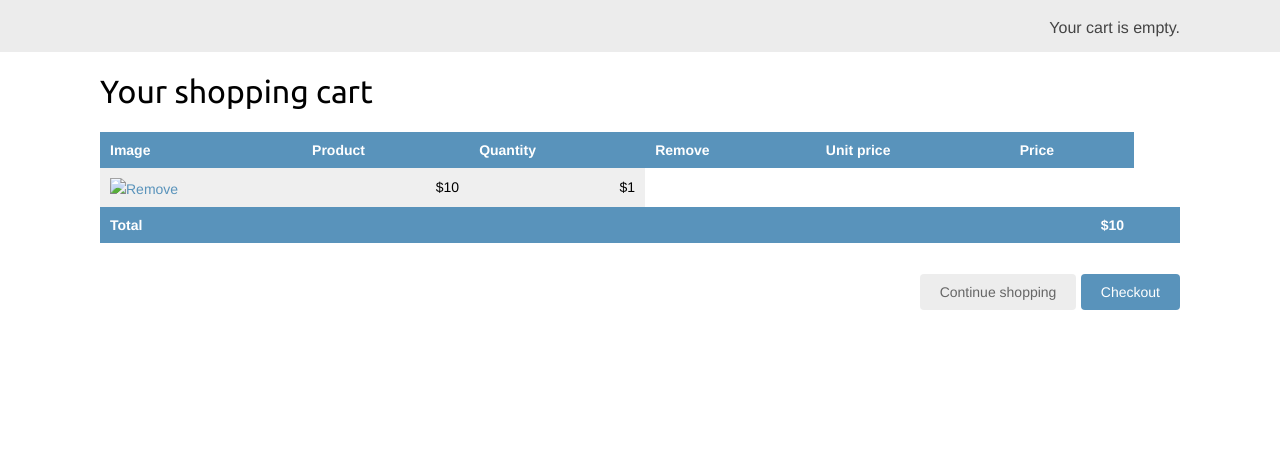
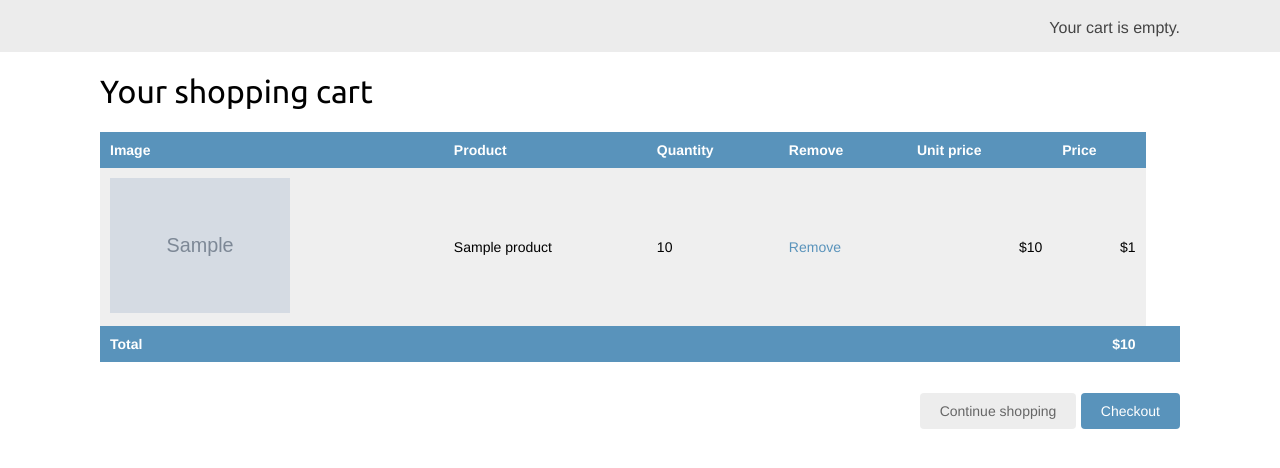
Before and after one commit to damvantai/myshop, a Django app: template cart/templates/cart/detail.html in a window 1280 px wide. Shown: the part 46-514 px from the top of the page. Run offline with Django 3.2, Linux system fonts and the light colour scheme; the template is opened without the code that fills it: most values are stand-ins (such as "Sample title", 1, 10 or a date in 2020); grey boxes marked "Sample" are stand-in pictures.

Commit message:
show image c

```diff
--- a/cart/templates/cart/detail.html
+++ b/cart/templates/cart/detail.html
@@ -24,7 +24,7 @@
                     <tr>
                         <td>
                             <a href="{{ product.get_absolute_url }}">
-                                <img src="{% if product.image %}{{ product.image.url }}{% else %}{% static "img/no_image.png" %}{% endif %}
+                                <img src="{% if product.image %}{{ product.image.url }}{% else %}{% static "img/no_image.png" %}{% endif %}">
                             </a>
                         </td>
                         <td>{{ product.name }}</td>
```
